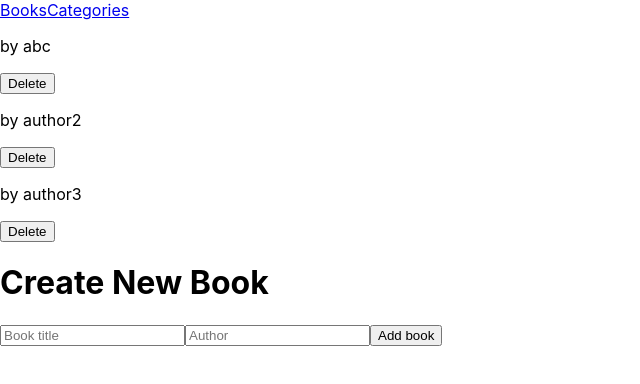
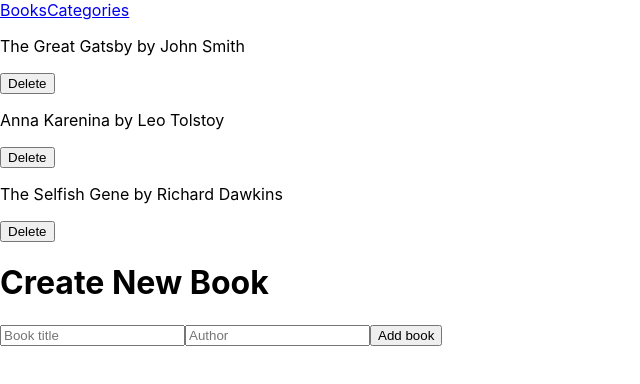
Before and after one commit to batoolfatima2135/book-store, a React (Create React App) app: page / in a window 1280 px wide. Shown: the top 384 px of the page, without its empty margins (0-640 px from the left). Built offline with nearby package versions, Linux system fonts and the light colour scheme; the HTML template or start-up script is replaced by a standard one.

Commit message:
Add book state using react-redux

```diff
--- a/src/components/BookList.jsx
+++ b/src/components/BookList.jsx
@@ -1,25 +1,13 @@
+import { useSelector } from 'react-redux';
 import Book from './Book';
 
 const BookList = () => {
-  const List = [
-    {
-      Bookname: 'book1',
-      author: 'abc',
-    },
-    {
-      Bookname: 'book2',
-      author: 'author2',
-    },
-    {
-      Bookname: 'book3',
-      author: 'author3',
-    },
-
-  ];
+  const List = useSelector((state) => state.booksList.books);
+  console.log(List);
   return (
     <>
       {
-        List.map((book) => <Book title={book.title} key={book.key} author={book.author} />)
+       List.map((book) => <Book title={book.title} key={book.item_id} author={book.author} />)
     }
     </>
 
```
